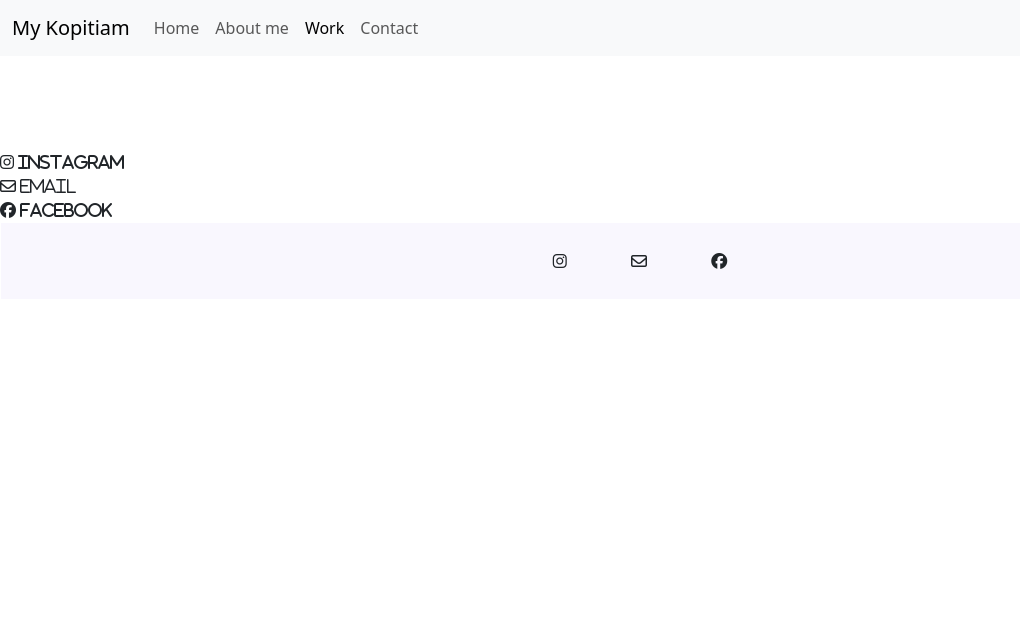
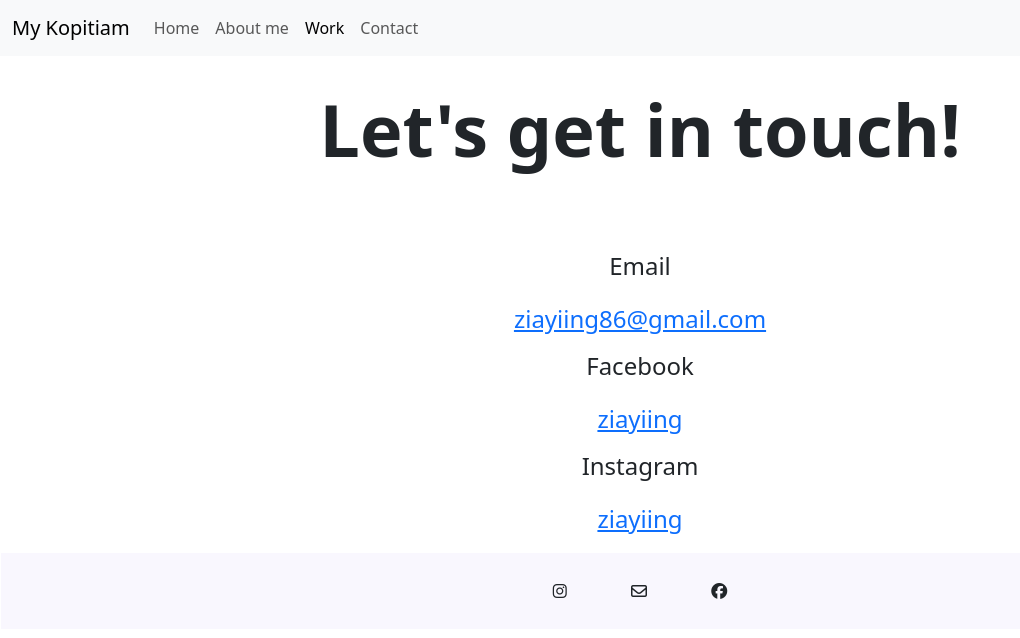
Before and after one commit to ziayiing/portfolio-project, a plain HTML site: page contact.html in a window 1280 px wide. Shown: the whole page, without its empty margins (0-1020 px from the left). Drawn offline with nearby package versions, Linux system fonts and the light colour scheme.

Commit message:
integrated contact html

```diff
--- a/contact.html
+++ b/contact.html
@@ -83,13 +83,21 @@
         </div>
       </div>
     </nav>
-    <h1>Contact me</h1>
+    <h2>Let's get in touch!</h2>
+    <h4 class="text-center">Email</h4>
+    <p class="text-center">
+      <a href="mailto:ziayiing86@gmail.com">ziayiing86@gmail.com</a>
+    </p>
+    <h4 class="text-center">Facebook</h4>
+    <p class="text-center">
+      <a href="https://facebook.com/ziayiing" target="_blank">ziayiing</a>
+    </p>
+    <h4 class="text-center">Instagram</h4>
+    <p class="text-center">
+      <a href="https://instagram.com/ziayiing" target="_blank">ziayiing</a>
+    </p>
 
-    <div><i class="fa-brands fa-instagram"> Instagram</i></div>
-    <div><i class="fa-regular fa-envelope"> Email</i></div>
-    <div><i class="fa-brands fa-facebook"> Facebook</i></div>
-
-       <footer class="social-media">
+    <footer class="social-media">
       <i class="fa-brands fa-instagram"></i>
       <i class="fa-regular fa-envelope"></i>
       <i class="fa-brands fa-facebook"></i>
```
